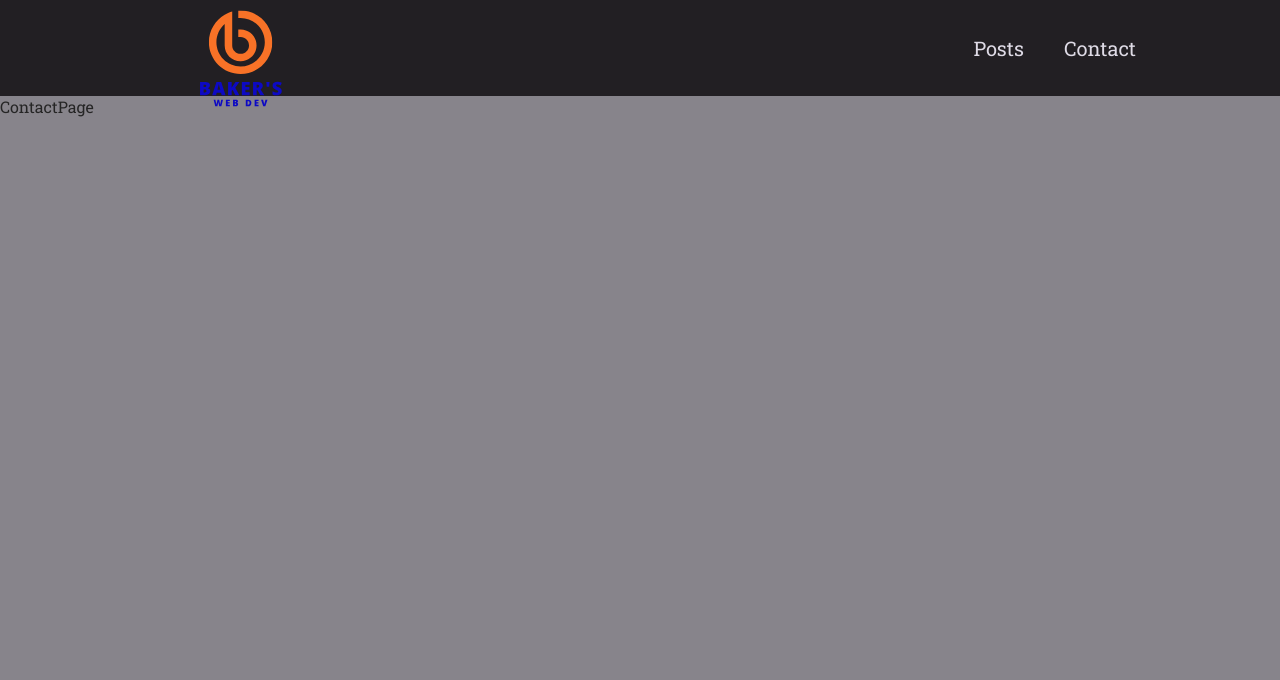
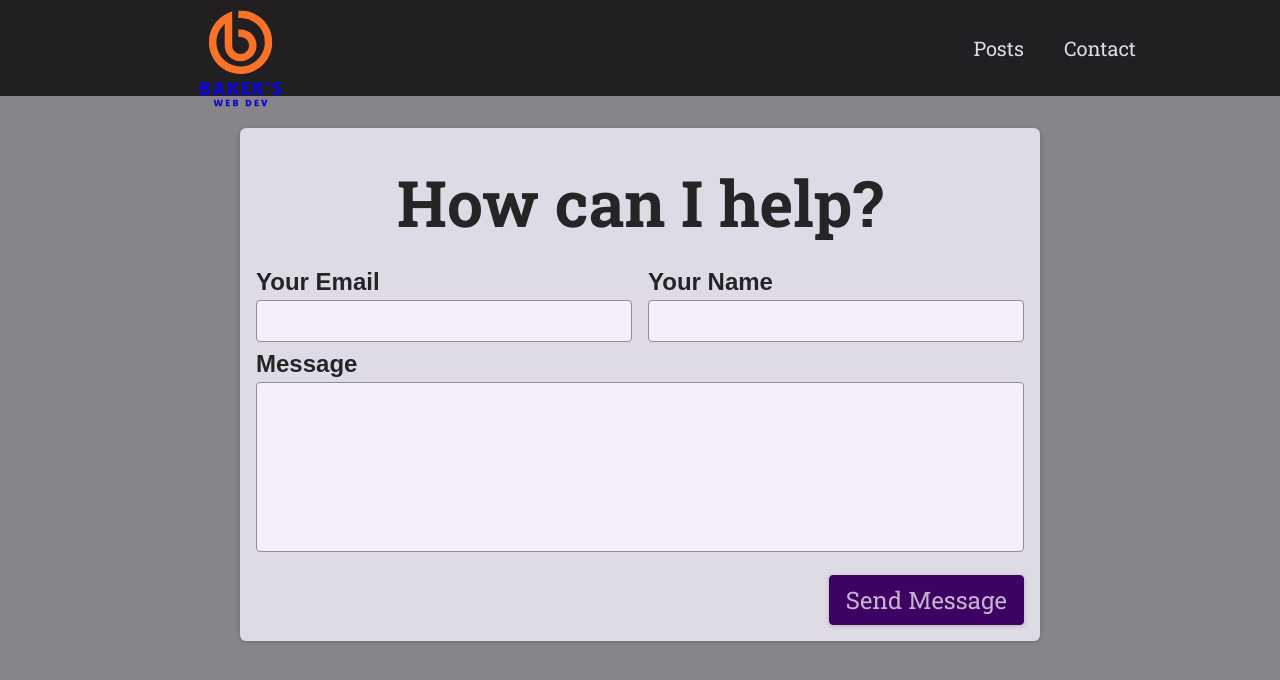
Before and after one commit to abaker42/blog-space, a Next.js app: page /contact in a window 1280 px wide. Shown: the top 680 px of the page. Built offline with nearby package versions, Linux system fonts and the light colour scheme.

Commit message:
finished contact form

```diff
--- /dev/null
+++ b/components/contact/contact.js
@@ -0,0 +1,119 @@
+import React, { useState } from "react";
+import styles from "./contact.module.css";
+import Notification from "../ui/notification";
+
+//try using context to show notifications
+function Contact() {
+	//change to useRef
+	const [email, setEmail] = useState("");
+	const [name, setName] = useState("");
+	const [message, setMessage] = useState("");
+
+	const [reqStatus, setReqStatus] = useState(); // success, pending, error
+	const [errs, setErrs] = useState();
+
+	const sendMsgToBackend = async (event) => {
+		event.preventDefault();
+		//perform client side validation for control on err msg
+		const formData = { email, name, message };
+		setReqStatus("pending");
+		try {
+			await sendData(formData);
+		} catch (err) {
+			setErrs(err.message);
+			setReqStatus("error");
+			console.log(err);
+		}
+		setReqStatus("success");
+	};
+
+	let notification;
+	if (reqStatus === "pending") {
+		notification = {
+			status: "pending",
+			title: "Sending...",
+			message: "On The Way!",
+		};
+	}
+
+	if (reqStatus === "success") {
+		notification = {
+			status: "success",
+			title: "SUCCESS!",
+			message: "Message Sent!",
+		};
+	}
+
+	if (reqStatus === "error") {
+		notification = {
+			status: "error",
+			title: "ERROR",
+			message: errs,
+		};
+	}
+
+	return (
+		<section className={styles.contact}>
+			<h1>How can I help?</h1>
+			<form className={styles.form} onSubmit={sendMsgToBackend}>
+				<div className={styles.controls}>
+					<div className={styles.control}>
+						<label htmlFor='email'>Your Email</label>
+						<input
+							type='email'
+							id='email'
+							required
+							value={email}
+							onChange={(e) => setEmail(e.target.value)}
+						/>
+					</div>
+					<div className={styles.control}>
+						<label htmlFor='name'>Your Name</label>
+						<input
+							type='text'
+							id='name'
+							required
+							value={name}
+							onChange={(e) => setName(e.target.value)}
+						/>
+					</div>
+				</div>
+				<div className={styles.control}>
+					<label htmlFor='message'>Message</label>
+					<textarea
+						id='message'
+						rows='5'
+						value={message}
+						onChange={(e) => setMessage(e.target.value)}
+					></textarea>
+				</div>
+				<div className={styles.actions}>
+					<button>Send Message</button>
+				</div>
+			</form>
+			{notification && (
+				<Notification
+					status={notification.status}
+					title={notification.title}
+					message={notification.message}
+				/>
+			)}
+		</section>
+	);
+}
+
+async function sendData(details) {
+	//switch to axios
+	const resp = await fetch("/api/contact", {
+		method: "POST",
+		body: JSON.stringify(details),
+		headers: { "Content-Type": "application/json" },
+	});
+
+	const data = await resp.json();
+
+	if (!resp.ok) {
+		throw new Error(data.message || "Something went wrong");
+	}
+}
+export default Contact;
--- /dev/null
+++ b/components/contact/contact.module.css
@@ -0,0 +1,73 @@
+.contact {
+  margin: var(--size-8) auto;
+  border-radius: 6px;
+  background-color: var(--color-grey-100);
+  width: 90%;
+  max-width: 50rem;
+  padding: var(--size-4);
+  box-shadow: 0 1px 4px rgba(0, 0, 0, 0.2);
+  font-size: var(--size-6);
+}
+
+.contact h1 {
+  font-size: var(--size-8);
+  margin: var(--size-4) 0;
+  text-align: left;
+}
+
+.form label {
+  display: block;
+  font-family: 'Oswald', sans-serif;
+  font-weight: bold;
+  margin: var(--size-2) 0 var(--size-1) 0;
+}
+
+.form input,
+.form textarea {
+  font: inherit;
+  padding: var(--size-1);
+  border-radius: 4px;
+  width: 100%;
+  border: 1px solid var(--color-grey-400);
+  background-color: var(--color-grey-50);
+  resize: none;
+}
+
+.controls {
+  display: flex;
+  column-gap: 1rem;
+  flex-wrap: wrap;
+}
+
+.control {
+  flex: 1;
+  min-width: 10rem;
+}
+
+.actions {
+  margin-top: var(--size-4);
+  text-align: right;
+}
+
+.form button {
+  font: inherit;
+  cursor: pointer;
+  background-color: var(--color-primary-700);
+  border: 1px solid var(--color-primary-700);
+  padding: var(--size-2) var(--size-4);
+  border-radius: 4px;
+  color: var(--color-primary-50);
+  box-shadow: 0 1px 4px rgba(0, 0, 0, 0.2);
+}
+
+.form button:hover {
+  background-color: var(--color-primary-500);
+  border-color: var(--color-primary-500);
+}
+
+@media (min-width: 768px) {
+  .contact h1 {
+    font-size: var(--size-16);
+    text-align: center;
+  }
+}
--- /dev/null
+++ b/components/ui/notification.js
@@ -0,0 +1,28 @@
+import ReactDOM from 'react-dom';
+
+import classes from './notification.module.css';
+
+function Notification(props) {
+  const { title, message, status } = props;
+
+  let statusClasses = '';
+
+  if (status === 'success') {
+    statusClasses = classes.success;
+  }
+
+  if (status === 'error') {
+    statusClasses = classes.error;
+  }
+
+  const cssClasses = `${classes.notification} ${statusClasses}`;
+
+  return (
+    <div className={cssClasses}>
+      <h2>{title}</h2>
+      <p>{message}</p>
+    </div>
+  );
+}
+
+export default Notification;
--- /dev/null
+++ b/components/ui/notification.module.css
@@ -0,0 +1,43 @@
+.notification {
+  display: flex;
+  justify-content: space-between;
+  align-items: center;
+  color: var(--color-grey-100);
+  background-color: var(--color-grey-800);
+  padding: 0 var(--size-8);
+  box-shadow: 0 1px 8px rgba(0, 0, 0, 0.2);
+  position: fixed;
+  height: 5rem;
+  bottom: 0;
+  width: 100%;
+  left: 0;
+  border-top-right-radius: 0;
+  border-top-left-radius: 0;
+}
+
+.notification h2 {
+  font-size: var(--size-6);
+  margin: 0;
+}
+
+.notification p {
+  margin: 0;
+}
+
+.success {
+  background-color: var(--color-success-500);
+  color: var(--color-grey-800);
+}
+
+.error {
+  background-color: var(--color-error-500);
+}
+
+@media (min-width: 768px) {
+  .notification {
+    width: 40rem;
+    left: calc(50% - 20rem);
+    border-top-right-radius: 6px;
+    border-top-left-radius: 6px;
+  }
+}
--- a/package.json
+++ b/package.json
@@ -13,6 +13,7 @@
 		"eslint-config-next": "13.4.3",
 		"fs": "^0.0.1-security",
 		"gray-matter": "^4.0.3",
+		"mongodb": "^5.8.1",
 		"next": "13.4.3",
 		"react": "18.2.0",
 		"react-dom": "18.2.0",
--- /dev/null
+++ b/pages/api/contact.js
@@ -0,0 +1,49 @@
+import { MongoClient } from "mongodb";
+const pwd = "WX45HB1BG1UhY0Kr";
+const user = "anthony";
+async function sendContact(req, res) {
+	//ensure request is post method
+	if (req.method === "POST") {
+		const { email, name, message } = req.body;
+		//Throw error if form is invalid
+		if (
+			!email ||
+			!email.includes("@") ||
+			!name ||
+			name.trim() === "" ||
+			!message ||
+			message.trim() === ""
+		) {
+			res.status(400).json({ message: "Form Invalid" });
+			return;
+		}
+
+		//store form data in DB.
+		const receivedMsg = { email, name, message };
+		console.log(receivedMsg);
+
+		let client;
+		try {
+			//connect to mongoClient asyncly
+			client = await MongoClient.connect(
+				`mongodb+srv://${user}:${pwd}@cluster0.usequ.mongodb.net/blog-space?retryWrites=true&w=majority`
+			);
+            //call .db() to connect your Db can pass db name
+			const db = client.db();
+            //insert into collection by name
+			const result = await db.collection("messages").insertOne(receivedMsg);
+		} catch (error) {
+            client.close()
+			res.status(500).json({ errMsg: "db connection failed" });
+			console.log("resErr: " + error);
+            return;
+		}
+
+
+        client.close()
+		res.status(200).json({ message: "SUCCESS" });
+	}
+}
+
+export default sendContact;
+//anthony: WX45HB1BG1UhY0Kr
--- a/pages/contact.js
+++ b/pages/contact.js
@@ -1,7 +1,8 @@
+import Contact from '@/components/contact/contact';
 import React from 'react';
 
 function ContactPage() {
-	return <div>ContactPage</div>;
+	return <Contact />;
 }
 
 export default ContactPage;
```
Also changed, not shown: components/posts/post-content.js (+19 -29 lines), components/ui/contact-form.module.css (deleted, +0 -73 lines), media/posts/cross.md (+1 -0 lines), components/ui/contact-form.js (deleted), 1 other file (tests, documents, lock files or other folders).
